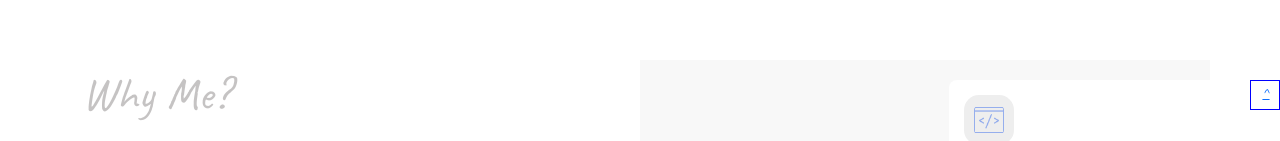
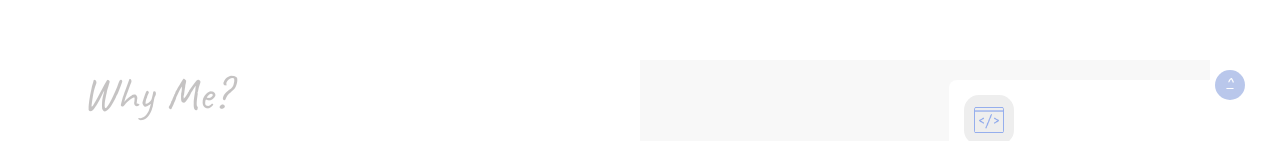
Before and after one commit to sarahshmn/portfolio-main, a plain HTML site: page index.html in a window 1280 px wide. Shown: the part 690-831 px from the top of the page. Drawn offline with Linux system fonts and the light colour scheme.

Commit message:
Update style.css

```diff
--- a/style.css
+++ b/style.css
@@ -7,7 +7,7 @@
 body {
   /* background: #F8F8F8; */
   font-family: "Caveat";
-  overflow: hidden;
+  overflow-x: hidden;
 }
 
 .left-banner {
@@ -482,20 +482,16 @@ img.social {
 .scroll-top {
     position: -webkit-sticky;
     position: sticky;
-    /* display: inline; */
-    /* bottom: 4%; */
-    /* right: 103%; */
-    border: 1px solid blue;
     width: 30px;
     height: 30px;
     text-align: center;
-    /* overflow: hidden; */
-    /* float: inline-end; */
-    /* margin-right: 40px; */
-    /* margin-bottom: 30px; */
-    bottom: 0;
+    bottom: 10px;
     right: 0;
     float: inline-end;
+    margin-right: 35px;
+    background: #6080d270;
+    border-radius: 50px;
+    overflow: hidden;
 }
 
 .scroll-top a {
@@ -505,7 +501,9 @@ img.social {
     position: sticky;
     height: 30px;
     bottom: 0;
-    right: 0;
+    overflow: hidden;
+    color: white;
+    font-weight: bold;
 }
 
 .scroll-top span {
```
